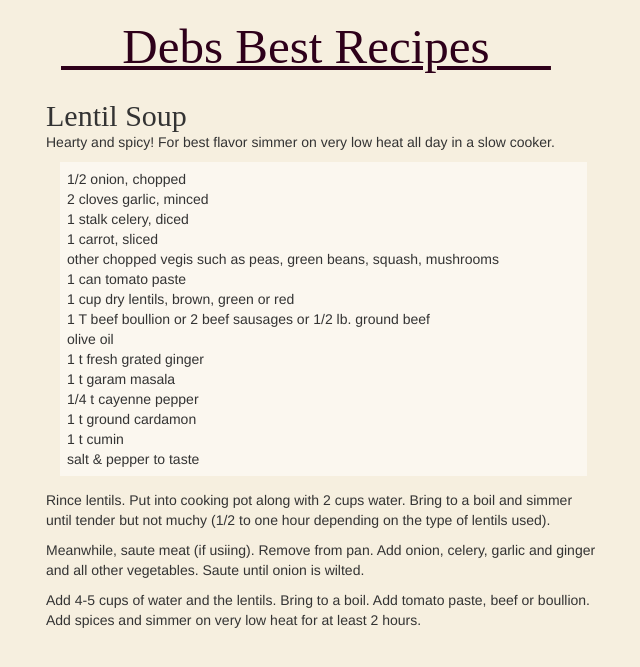
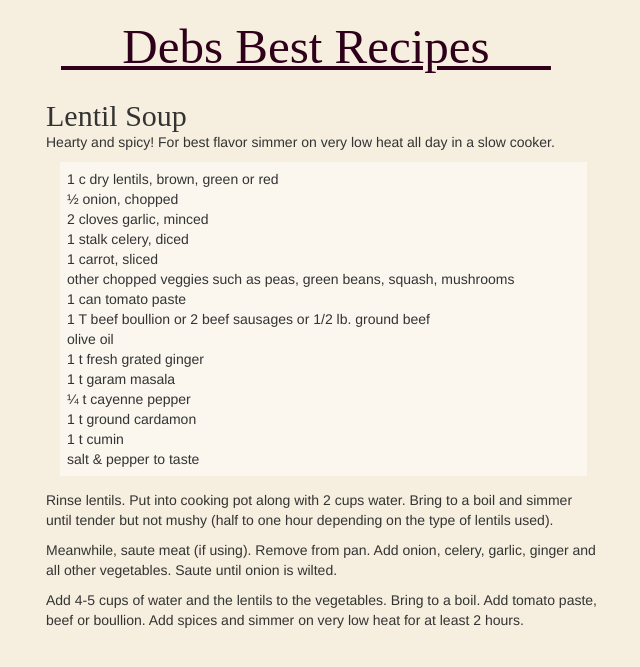
Before and after one commit to JonahBraun/debs-recipes, a Jekyll site: the page built from _posts/2006-04-07-lentil-soup.md, in a window 1280 px wide. Shown: the top 667 px of the page, without its empty margins (9-649 px from the left). Built offline with Jekyll 4.4.1, drawn with Linux system fonts in a browser that asks for light colours; nearby versions of some CDN libraries; some web fonts are replaced; Markdown is read by kramdown in place of the engine named in the settings.

Commit message:
Update 2006-04-07-lentil-soup.md

```diff
--- a/_posts/2006-04-07-lentil-soup.md
+++ b/_posts/2006-04-07-lentil-soup.md
@@ -5,24 +5,24 @@ category: soups
 ---
 Hearty and spicy! For best flavor simmer on very low heat all day in a slow cooker.
 
-- 1/2 onion, chopped
+- 1 c dry lentils, brown, green or red
+- ½ onion, chopped
 - 2 cloves garlic, minced
 - 1 stalk celery, diced
 - 1 carrot, sliced
-- other chopped vegis such as peas, green beans, squash, mushrooms
+- other chopped veggies such as peas, green beans, squash, mushrooms
 - 1 can tomato paste
-- 1 cup dry lentils, brown, green or red
 - 1 T beef boullion or 2 beef sausages or 1/2 lb. ground beef
 - olive oil
 - 1 t fresh grated ginger
 - 1 t garam masala
-- 1/4 t cayenne pepper
+- ¼ t cayenne pepper
 - 1 t ground cardamon
 - 1 t cumin
 - salt & pepper to taste
 
-Rince lentils. Put into cooking pot along with 2 cups water. Bring to a boil and simmer until tender but not muchy (1/2 to one hour depending on the type of lentils used).
+Rinse lentils. Put into cooking pot along with 2 cups water. Bring to a boil and simmer until tender but not mushy (half to one hour depending on the type of lentils used).
 
-Meanwhile, saute meat (if usiing). Remove from pan. Add onion, celery, garlic and ginger and all other vegetables. Saute until onion is wilted.
+Meanwhile, saute meat (if using). Remove from pan. Add onion, celery, garlic, ginger and all other vegetables. Saute until onion is wilted.
 
-Add 4-5 cups of water and the lentils. Bring to a boil. Add tomato paste, beef or boullion. Add spices and simmer on very low heat for at least 2 hours.
+Add 4-5 cups of water and the lentils to the vegetables. Bring to a boil. Add tomato paste, beef or boullion. Add spices and simmer on very low heat for at least 2 hours.
```
